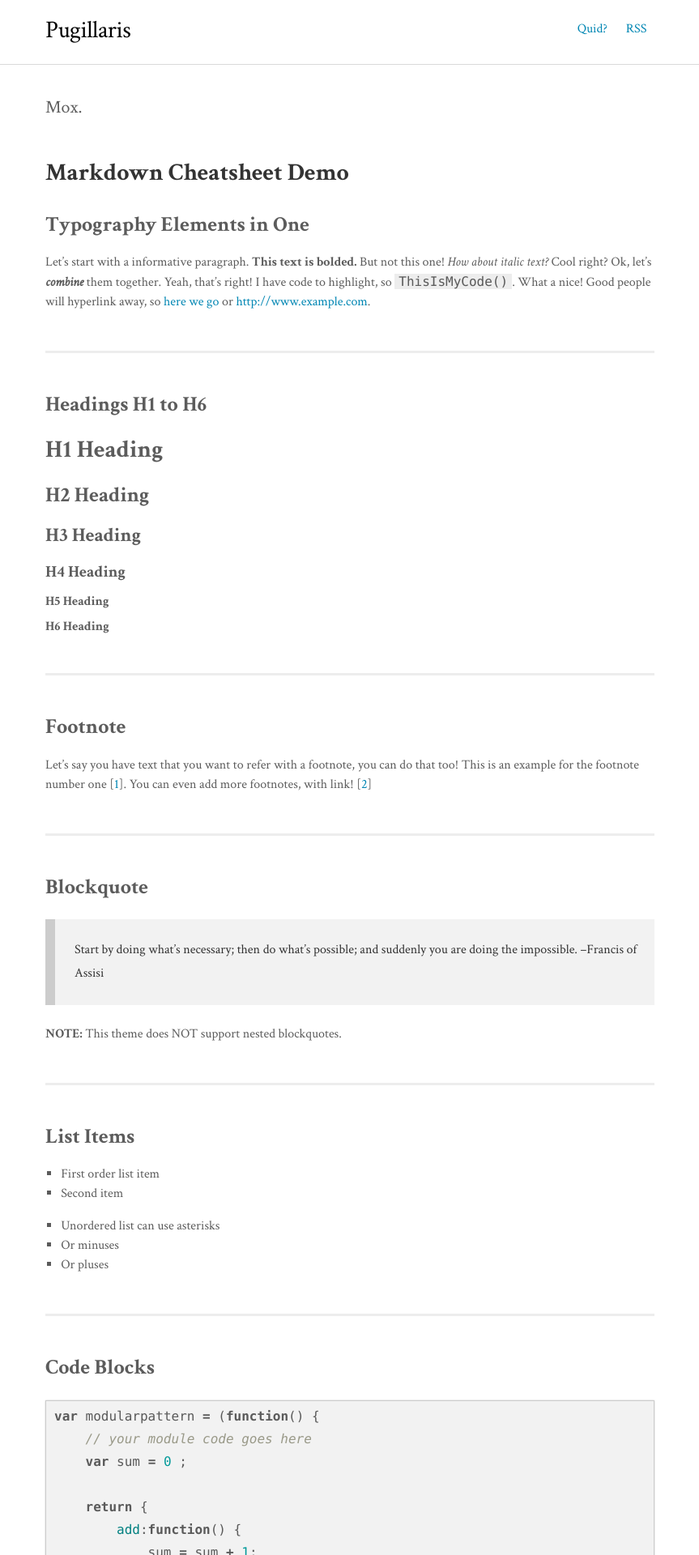
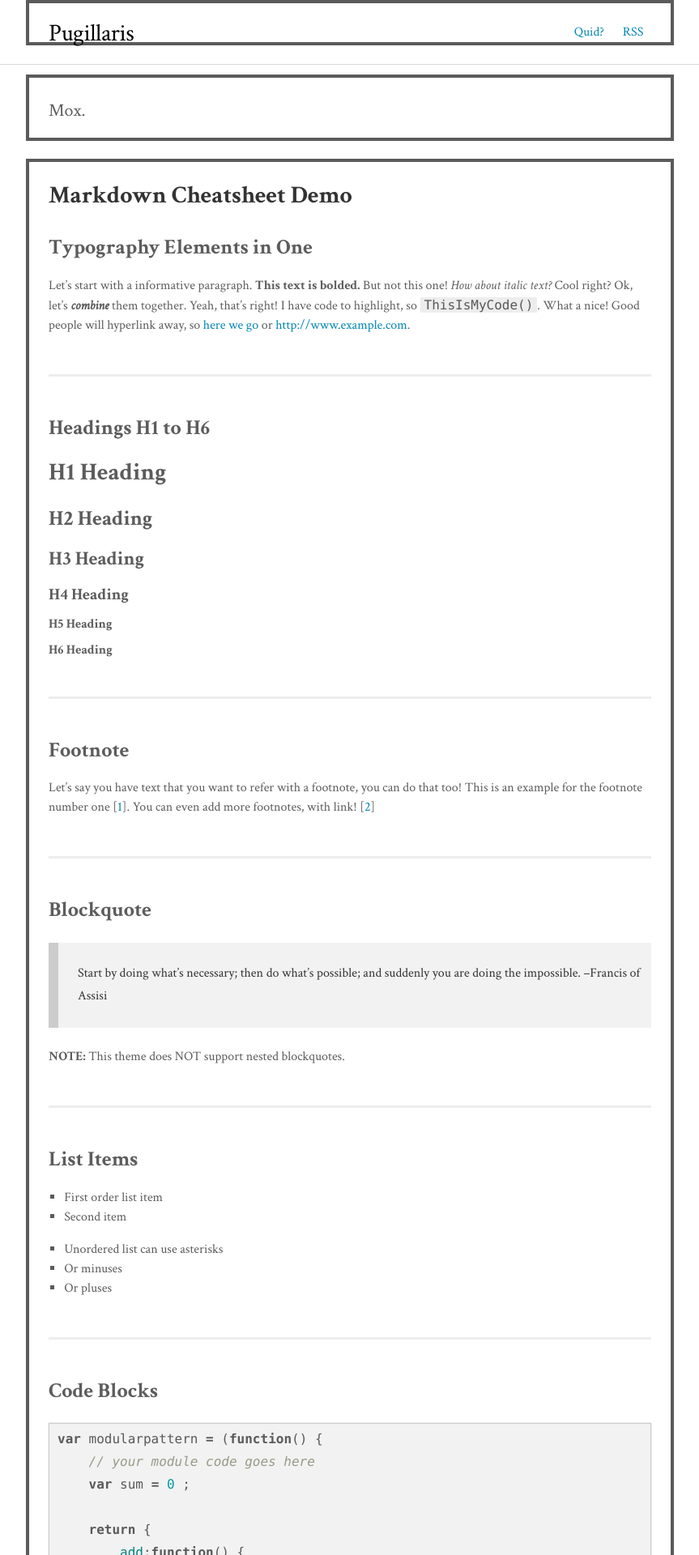
Before and after one commit to dieguitocollado/pugillaris, a Jekyll site: the page built from index.html, in a window 1280 px wide. Shown: the top 1920 px of the page at 81% size, without its empty margins (208-1071 px from the left). Built offline with Jekyll 4.4.1, drawn with Linux system fonts in a browser that asks for light colours.

Commit message:
Update _layout.scss

```diff
--- a/assets/scss/_layout.scss
+++ b/assets/scss/_layout.scss
@@ -44,6 +44,8 @@ hr {
   margin-right: auto;
   max-width: 800px;
   font-weight: normal;
+  border-style: solid;
+  border-width: 4px;
 }
 
 .pull-left {
```
